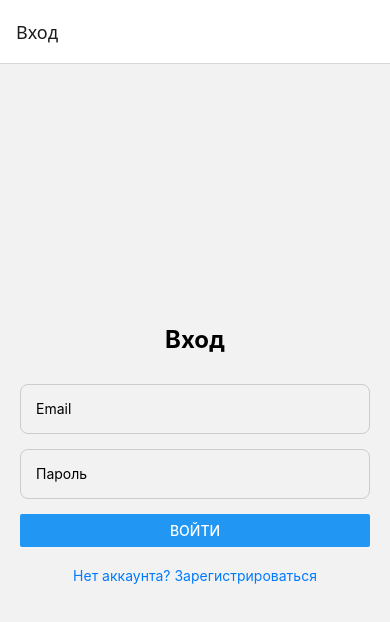
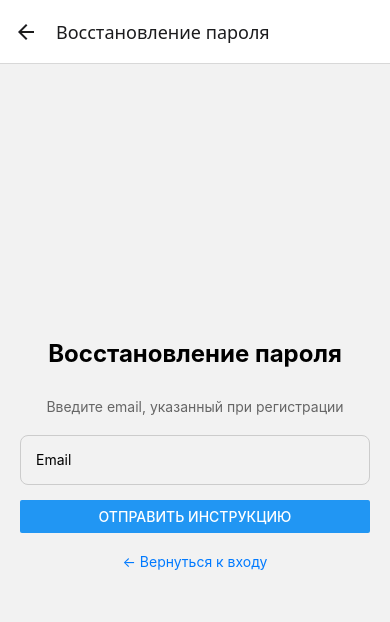
Before and after one commit to oiwiio/GoalWays, a React Native app: screen /ForgotPassword in a window 390 px wide. Shown: the top 622 px of the page. Built offline with nearby package versions, Linux system fonts and the light colour scheme.

Commit message:
готовый модуль авторизации без бек-енда

```diff
--- a/App.tsx
+++ b/App.tsx
@@ -16,6 +16,7 @@ import { NavigationContainer } from '@react-navigation/native';
 import { createNativeStackNavigator } from '@react-navigation/native-stack';
 import LoginScreen from './src/screens/Auth/LoginScreen';
 import RegisterScreen from './src/screens/Auth/RegisterScreen';
+import ForgotPasswordScreen from './src/screens/Auth/ForgotPasswordScreen';
 
 // import MainScreen from './src/screens/Main/MainScreen'; // добавиmь позже
 
@@ -42,6 +43,11 @@ const App = () => {
           options={{ title: 'Счётчик' }}
         />
 
+        <Stack.Screen
+        name="ForgotPassword"
+        component={ForgotPasswordScreen}
+        options={{ title:'Восстановление пароля'}}
+        />
       </Stack.Navigator>
     </NavigationContainer>
   );
--- /dev/null
+++ b/src/screens/Auth/ForgotPasswordScreen.js
@@ -0,0 +1,53 @@
+import React, { useState } from "react";
+import { View, Text, TextInput, Button, Alert } from 'react-native';
+import styles from './styles';
+
+const ForgotPasswordScreen = ({ navigation }) => {
+    const [email, setEmail] = useState('');
+
+    const handleResetPassword = () => {
+        if (!email) {
+            Alert.alert('Ошибка', 'Введите email');
+            return;
+        }
+
+        Alert.alert(
+            'Письмо отправлено',
+            `На ${email} отправлена инструкция по восстановлению пароля.`
+        );
+
+        navigation.navigate('Login');
+    };
+
+    return (
+        <View style={styles.container}>
+            <Text style={styles.title}>Восстановление пароля</Text>
+            <Text style={styles.subtitle}>
+                Введите email, указанный при регистрации
+            </Text>
+
+            <TextInput
+                style={styles.input}
+                placeholder="Email"
+                value={email}
+                onChangeText={setEmail}
+                keyboardType="email-address"
+                autoCapitalize="none"
+            />
+
+            <Button
+                title="Отправить инструкцию"
+                onPress={handleResetPassword}
+            />
+
+            <Text
+                style={styles.link}
+                onPress={() => navigation.navigate('Login')}
+            >
+                ← Вернуться к входу
+            </Text>
+        </View>
+    );
+};
+
+export default ForgotPasswordScreen;
--- a/src/screens/Auth/LoginScreen.js
+++ b/src/screens/Auth/LoginScreen.js
@@ -46,6 +46,12 @@ const LoginScreen = ({ navigation }) => {
       >
         Нет аккаунта? Зарегистрироваться
       </Text>
+      <Text
+        style={styles.link}
+        onPress={() => navigation.navigate('ForgotPassword')}
+>
+        Забыли пароль?
+      </Text>
     </View>
   );
 };
--- a/src/screens/Auth/styles.js
+++ b/src/screens/Auth/styles.js
@@ -25,4 +25,14 @@ export default StyleSheet.create({
     textAlign: 'center',
     marginTop: 20,
   },
+
+  subtitle: {
+  fontSize: 14,
+  color: '#666',
+  textAlign: 'center',
+  marginBottom: 20,
+  paddingHorizontal: 20,
+  },
+
+
 });
```
